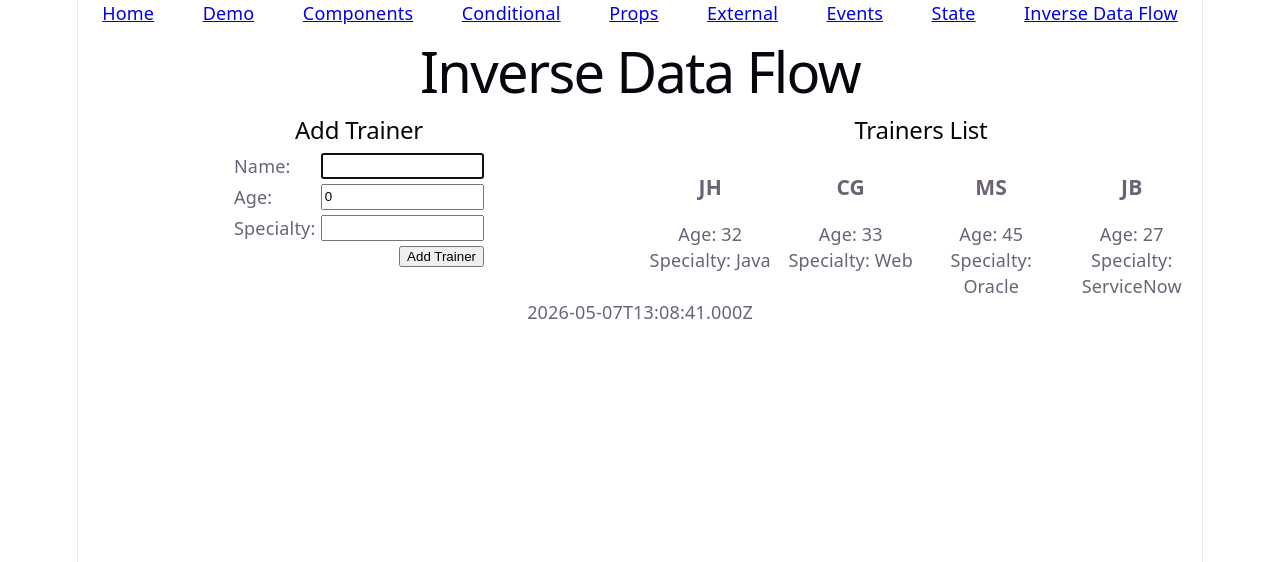
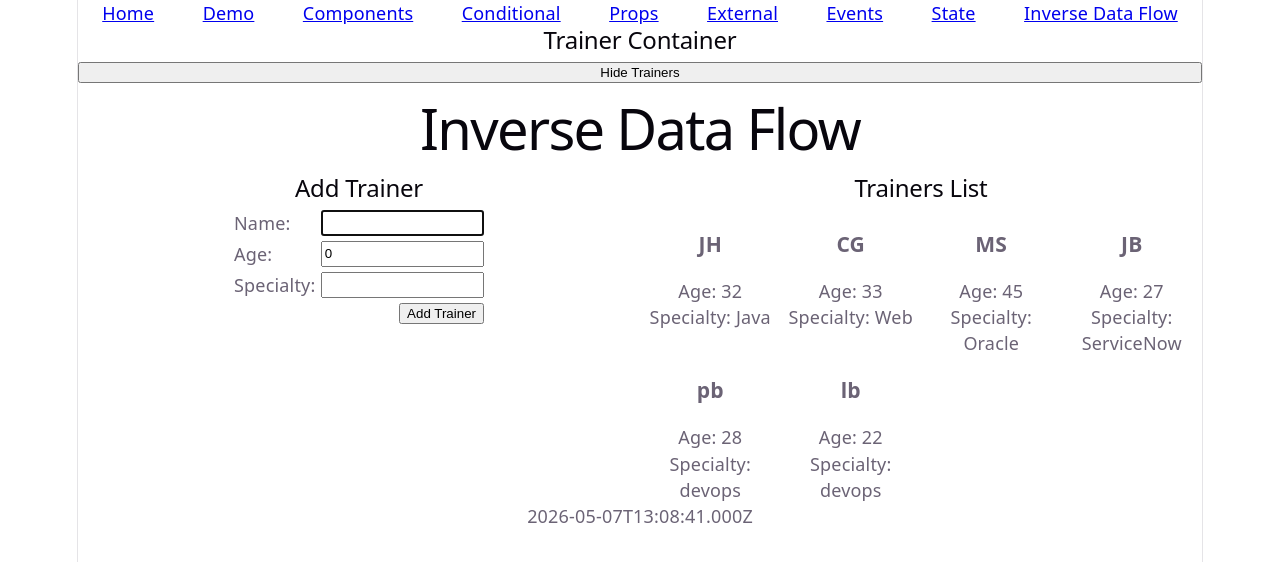
Before and after one commit to JHarry444/RM-React, a React (Vite) app: page /lifting in a window 1280 px wide. Shown: the top 562 px of the page. Built offline with nearby package versions, Linux system fonts and the light colour scheme; data requests are answered from the project's data file.

Commit message:
more useEffect

```diff
--- a/db.json
+++ b/db.json
@@ -3,22 +3,39 @@
     {
       "name": "JH",
       "age": 32,
-        "specialty": "Java"
+      "specialty": "Java",
+      "id": "Xbq0XPu0M-M"
     },
     {
       "name": "CG",
       "age": 33,
-        "specialty": "Web"
+      "specialty": "Web",
+      "id": "YBoq0ImGy5Y"
     },
     {
       "name": "MS",
       "age": 45,
-        "specialty": "Oracle"
+      "specialty": "Oracle",
+      "id": "6fruIdWOp4U"
     },
     {
       "name": "JB",
       "age": 27,
-        "specialty": "ServiceNow"
+      "specialty": "ServiceNow",
+      "id": "BTWdvunQrd8"
+    },
+    {
+      "age": 28,
+      "specialty": "devops",
+      "name": "pb",
+      "id": "bzuiE7tOmsQ"
+    },
+    {
+      "age": 22,
+      "specialty": "devops",
+      "name": "lb",
+      "id": "dfgdfgdfgdfg"
     }
-]
+  ],
+  "$schema": "./node_modules/json-server/schema.json"
 }
--- a/src/App.tsx
+++ b/src/App.tsx
@@ -7,6 +7,7 @@ import Navbar from "./components/NavBar";
 import EventHandling from "./components/EventHandling";
 import StateExample from "./components/StateExample";
 import Trainers from "./components/lifting-state/Trainers";
+import TrainerContainer from "./components/lifting-state/TrainerContainer";
 
 function App() {
 
@@ -27,7 +28,7 @@ function App() {
         <Route path="/external" element={<External />} />
         <Route path="/events" element={<EventHandling />} />
         <Route path="/state" element={<StateExample />} />
-        <Route path="/lifting" element={<Trainers />} />
+        <Route path="/lifting" element={<TrainerContainer />} />
       </Routes>
       <footer>{new Date().toISOString()}</footer>
     </Router>
--- a/src/components/lifting-state/AddTrainer.tsx
+++ b/src/components/lifting-state/AddTrainer.tsx
@@ -7,8 +7,22 @@ function AddTrainer({ setTrainers }: { setTrainers: React.Dispatch<React.SetStat
     const handleSubmit = (e: React.SubmitEvent<HTMLFormElement>) => {
         e.preventDefault();
         setTrainers(prev => [...prev, data]);
-        setData({ name: "", age: 0, specialty: "" });
-        nameRef.current?.focus();
+
+        fetch("http://localhost:8080/trainers", {
+            method: "POST",
+            headers: {
+                "Content-Type": "application/json"
+            },
+            body: JSON.stringify(data)
+        }).then(res => {
+            if (!res.ok) {
+                throw new Error("Network response was not ok");
+            }
+
+            setData({ name: "", age: 0, specialty: "" });
+            nameRef.current?.focus();
+        }).catch(error => console.error(error));
+
     }
 
     const nameRef = React.useRef<HTMLInputElement>(null);
--- /dev/null
+++ b/src/components/lifting-state/TrainerContainer.tsx
@@ -0,0 +1,15 @@
+import { useState } from "react";
+import Trainers from "./Trainers";
+
+function TrainerContainer() {
+    const [show, setShow] = useState(true);
+    return (
+        <>
+            <h2>Trainer Container</h2>
+            <button onClick={() => setShow(!show)}>{show ? "Hide" : "Show"} Trainers</button>
+            {show && <Trainers />}
+        </>
+    );
+}
+
+export default TrainerContainer;
--- a/src/components/lifting-state/Trainers.tsx
+++ b/src/components/lifting-state/Trainers.tsx
@@ -13,21 +13,31 @@ export type TrainerType = {
 function Trainers() {
     const [trainers, setTrainers] = useState<TrainerType[]>([]);
 
+    async function fetchTrainers() {
+        try {
+            const res = await fetch("http://localhost:8080/trainers");
+            const data = await res.json();
+            setTrainers(data);
+        } catch (error) {
+            console.error(error);
+        }
+    }
+
+
 
     // will only get called when the component is mounted, so it will only fetch the trainers once
     // mounted -> initial render
     useEffect(() => {
-        async function fetchTrainers() {
-            try {
-                const res = await fetch("http://localhost:8080/trainers");
-                const data = await res.json();
-                setTrainers(data);
-            } catch (error) {
-                console.error(error);
-            }
-        }
-        fetchTrainers();
+        const trainerInterval = setInterval(fetchTrainers, 3_000);
+
+        // cleanup function to clear the interval when the component is unmounted
+        // unmounted -> component is removed from the DOM
+        // this is important to prevent memory leaks and unnecessary API calls when the component is no longer in use
+
+        return () => clearInterval(trainerInterval);
     }, []);
+
+
 
     return (
         <>
```
Lines whose indentation alone changed are shown as unchanged.
